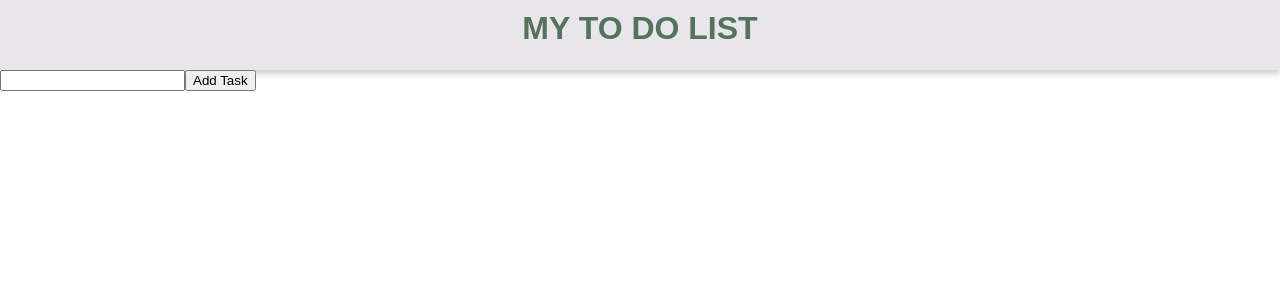
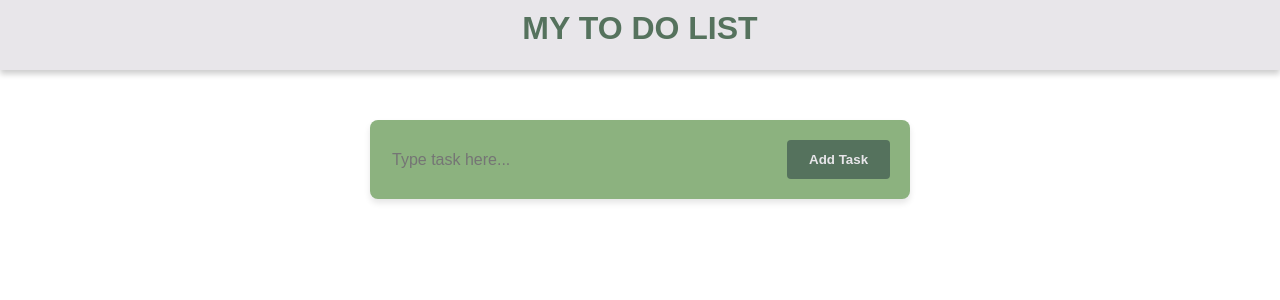
Before and after one commit to jontot27/ToDoApp, a React (Vite) app in the folder todoapp/: page / in a window 1280 px wide. Shown: the top 300 px of the page. Built offline with nearby package versions, Linux system fonts and the light colour scheme.

Commit message:
Styling The Form

```diff
--- a/todoapp/src/components/Form.jsx
+++ b/todoapp/src/components/Form.jsx
@@ -1,4 +1,5 @@
 import { useState } from "react";
+import style from "./form.module.css";
 export default function Form({ toDos, setTodos }) {
   const [toDo, setTodo] = useState("");
 
@@ -8,13 +9,19 @@
     setTodo("");
   }
   return (
-    <form onSubmit={handleSubmit}>
-      <input
-        onChange={(e) => setTodo(e.target.value)}
-        value={toDo}
-        type="text"
-      ></input>
-      <button type="submit">Add Task</button>
+    <form className={style.todoForm} onSubmit={handleSubmit}>
+      <div className={style.inputContainer}>
+        <input
+          className={style.modernInput}
+          onChange={(e) => setTodo(e.target.value)}
+          value={toDo}
+          type="text"
+          placeholder="Type task here..."
+        ></input>
+        <button className={style.modernButton} type="submit">
+          Add Task
+        </button>
+      </div>
     </form>
   );
 }
--- /dev/null
+++ b/todoapp/src/components/form.module.css
@@ -0,0 +1,34 @@
+.todoForm {
+  background-color: #8cb27f;
+  border-radius: 8px;
+  padding: 20px;
+  width: 500px;
+  margin: 0 auto;
+  margin-top: 50px;
+  box-shadow: 0 4px 6px rgb(0, 0, 0, 0.1);
+}
+.modernInput {
+  display: block;
+  width: 100%;
+  border: none;
+  color: #1f1c17;
+  font-size: 16px;
+  background-color: #8cb27f;
+}
+.modernInput:focus {
+  outline: none;
+}
+.modernButton {
+  display: inline-block;
+  border: none;
+  border-radius: 4px;
+  background-color: #55725d;
+  padding: 12px 20px;
+  color: #e8e6ea;
+  cursor: pointer;
+  font-weight: bold;
+  width: 120px;
+}
+.inputContainer {
+  display: flex;
+}
```
